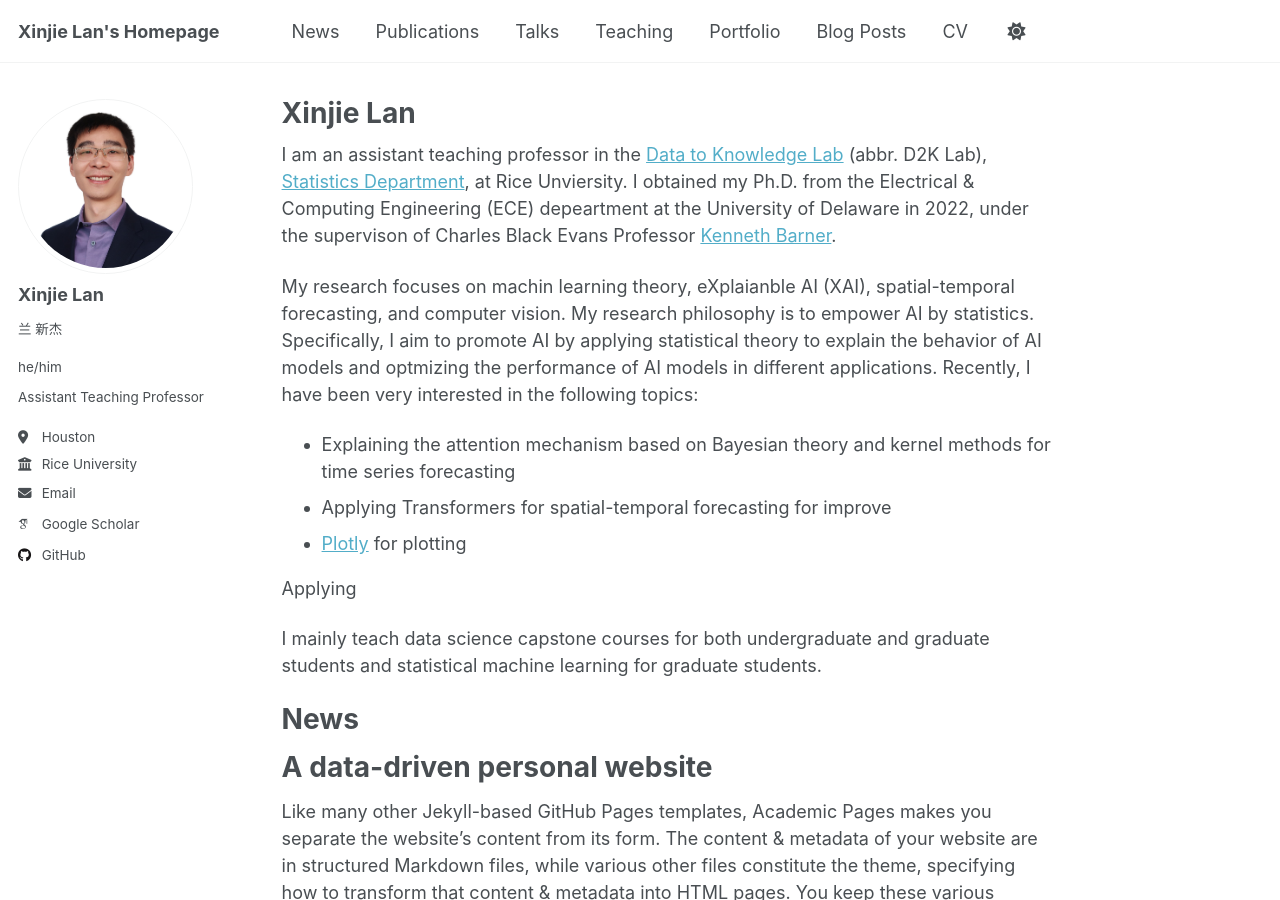
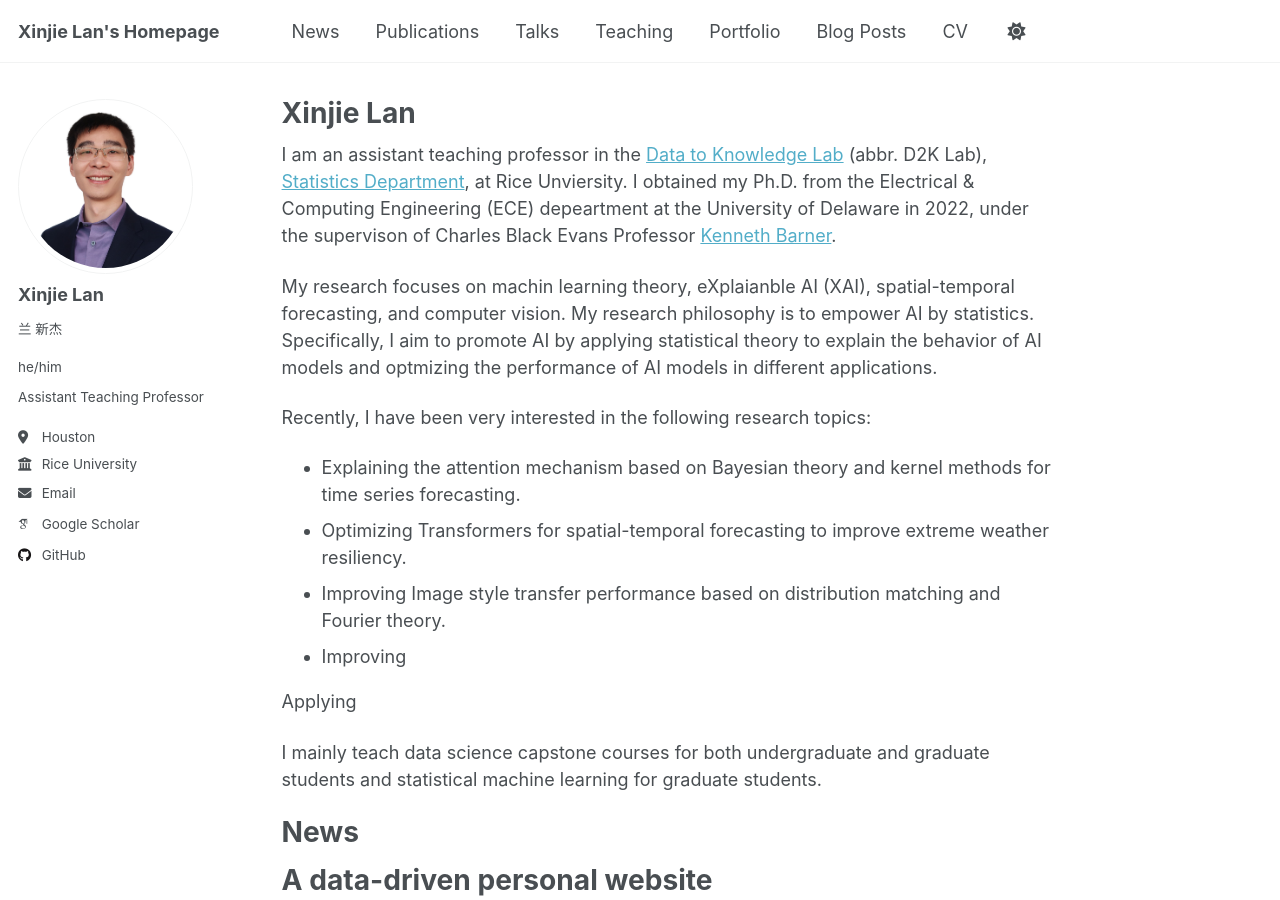
Before and after one commit to xinjie-ethan-lan/xinjie-ethan-lan.github.io, a Jekyll site: the page built from _pages/about.md, in a window 1280 px wide and 900 px high. Built offline with Jekyll 4.4.1, drawn with Linux system fonts in a browser that asks for light colours; some web fonts are replaced; a script that is not in the unit is left out.

Commit message:
Update about.md

```diff
--- a/_pages/about.md
+++ b/_pages/about.md
@@ -9,10 +9,13 @@ redirect_from:
 
 I am an assistant teaching professor in the [Data to Knowledge Lab](https://d2k.rice.edu/about) (abbr. D2K Lab), [Statistics Department](https://statistics.rice.edu/about), at Rice Unviersity. I obtained my Ph.D. from the Electrical & Computing Engineering (ECE) depeartment at the University of Delaware in 2022, under the supervison of Charles Black Evans Professor [Kenneth Barner](https://www.ece.udel.edu/people/faculty/barner/).
 
-My research focuses on machin learning theory, eXplaianble AI (XAI), spatial-temporal forecasting, and computer vision. My research philosophy is to empower AI by statistics. Specifically, I aim to promote AI by applying statistical theory to explain the behavior of AI models and optmizing the performance of AI models in different applications. Recently, I have been very interested in the following topics:
-- Explaining the attention mechanism based on Bayesian theory and kernel methods for time series forecasting
-- Applying Transformers for spatial-temporal forecasting for improve
-- [Plotly](https://plotly.com/javascript/) for plotting
+My research focuses on machin learning theory, eXplaianble AI (XAI), spatial-temporal forecasting, and computer vision. My research philosophy is to empower AI by statistics. Specifically, I aim to promote AI by applying statistical theory to explain the behavior of AI models and optmizing the performance of AI models in different applications.
+
+Recently, I have been very interested in the following research topics:
+- Explaining the attention mechanism based on Bayesian theory and kernel methods for time series forecasting.
+- Optimizing Transformers for spatial-temporal forecasting to improve extreme weather resiliency.
+- Improving Image style transfer performance based on distribution matching and Fourier theory.
+- Improving
 
 
 Applying
```
